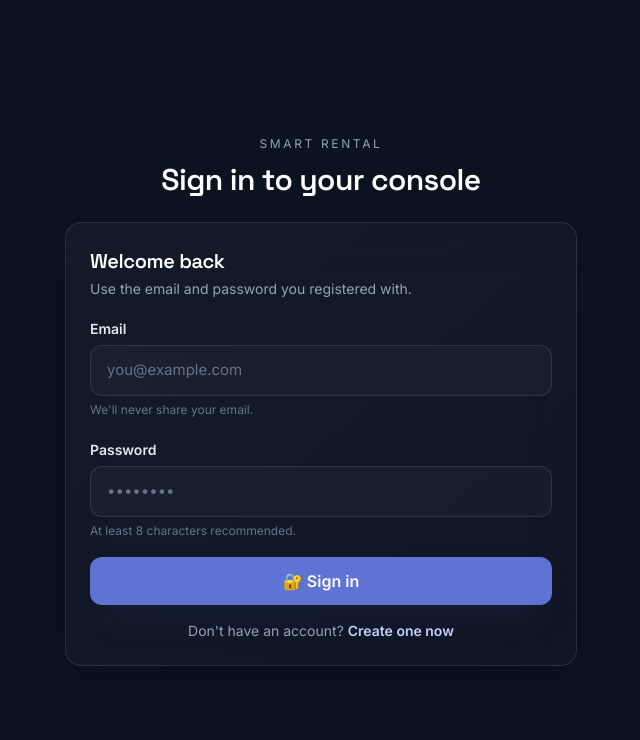
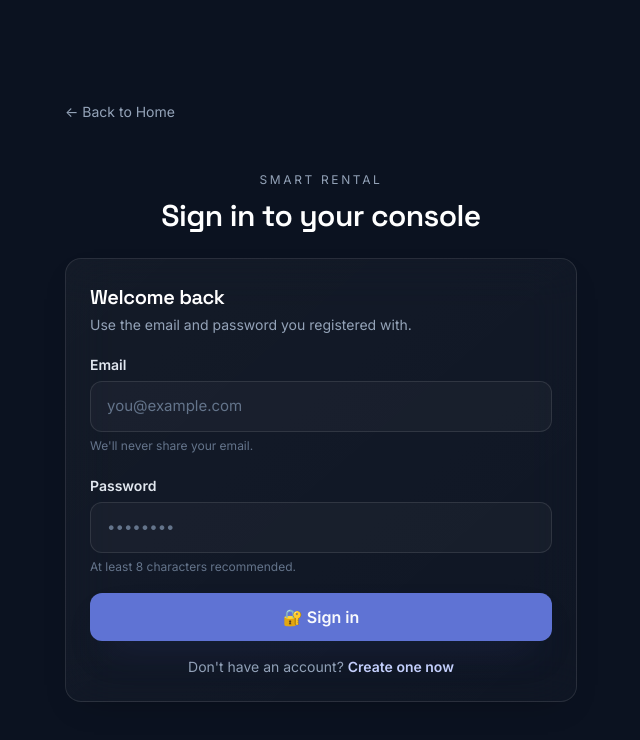
Before and after one commit to mm01rahman/LandlordBD, a React (Vite) app in the folder frontend/: page /login in a window 1280 px wide. Shown: the top 740 px of the page, without its empty margins (319-959 px from the left). Built offline with nearby package versions, Linux system fonts and the light colour scheme; no server answers.

Commit message:
updated the button

```diff
--- a/frontend/src/pages/Login.jsx
+++ b/frontend/src/pages/Login.jsx
@@ -43,6 +43,12 @@ const Login = () => {
   return (
     <div className="min-h-screen bg-ink text-slate-50 flex items-center justify-center px-4 py-10">
       <div className="w-full max-w-lg space-y-6">
+        <Link
+  to="/"
+  className="mb-6 inline-flex items-center gap-2 text-sm text-slate-400 hover:text-white"
+>
+  ← Back to Home
+</Link>
         <div className="text-center space-y-2">
           <p className="text-[12px] uppercase tracking-[0.22em] text-slate-400">Smart Rental</p>
           <h1 className="text-3xl font-semibold text-white">Sign in to your console</h1>
```
